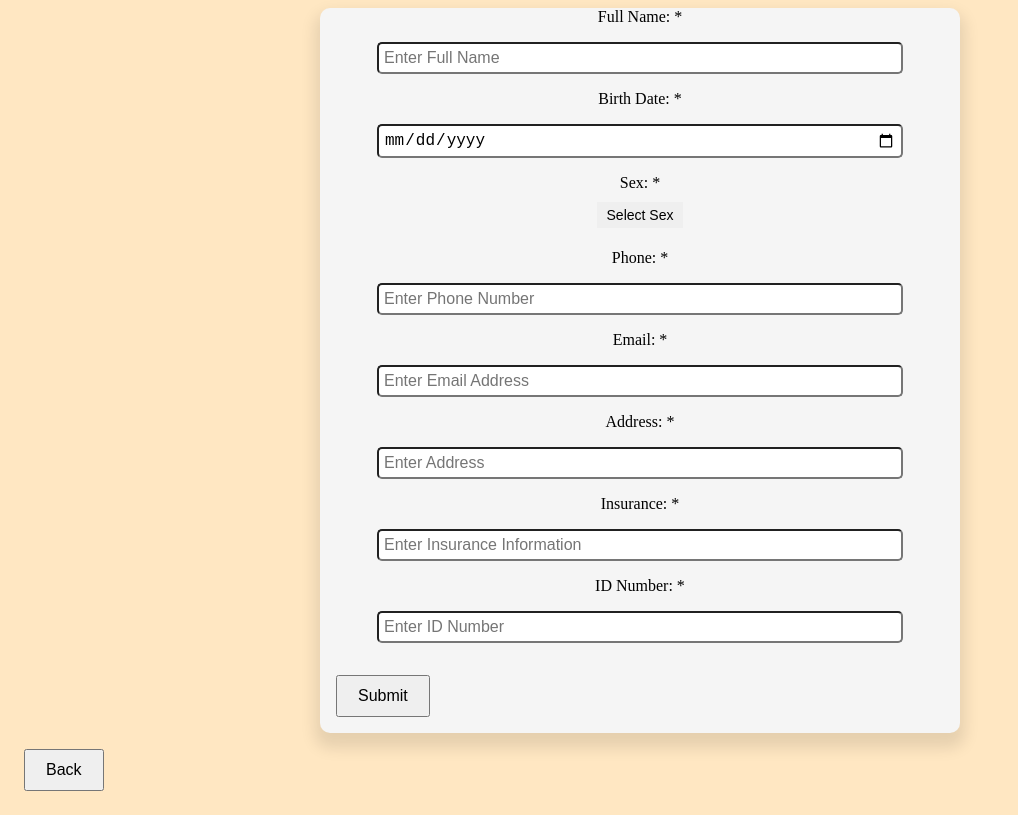
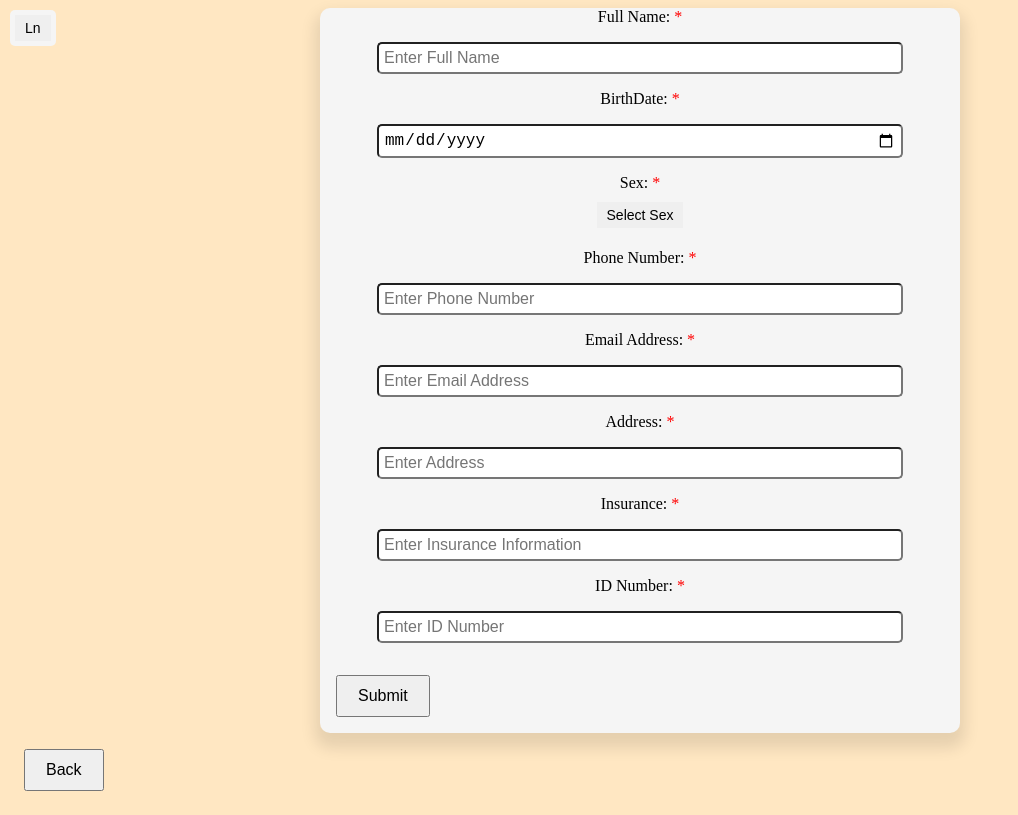
Before and after one commit to mohammadabk2/Beit-Hanina-Community-Center-Vol-App, a React (Create React App) app in the folder client/: page /sign-up in a window 1280 px wide. Shown: the whole page, without its empty margins (0-1018 px from the left). Built offline with nearby package versions, Linux system fonts and the light colour scheme.

Commit message:
adds color to the stars, moves lnOptions to its own file.

```diff
--- a/client/src/App.js
+++ b/client/src/App.js
@@ -10,11 +10,12 @@ import {
 import DynamicInput from "./components/InputComponent";
 import DynamicButton from "./components/ButtonComponent";
 import DropDownMenu from "./components/DropDownMenu";
+import { lnOptions } from "./components/language";
 
 function App() {
   const [username, setUserName] = useState("");
   const [password, setPassword] = useState("");
-  const [isDropdownOpen, setIsDropdownOpen] = useState(false);
+  // const [isDropdownOpen, setIsDropdownOpen] = useState(false);
 
   //TODO these could be changed so that it doesnt save the value each letter
   const handleUserName = (event) => {
@@ -37,24 +38,11 @@ function App() {
     navigate("/sign-up");
   };
 
-  const options = [
-    {
-      label: "ar",
-      href: "#option1",
-      onClick: () => console.log("Arabic clicked"),
-    },
-    {
-      label: "en",
-      href: "#option2",
-      onClick: () => console.log("English clicked"),
-    },
-    // { label: "hb", href: "#option3", onClick: () => console.log("hebrew clicked") },
-  ];
 
   return (
     <div className="app flex-box flex-column">
       <div className="drop-down">
-        <DropDownMenu className="language-button" text="Ln" options={options} />
+        <DropDownMenu className="language-button" text="Ln" options={lnOptions} />
       </div>
       <header className="app-header">
         <h1>Beit Hanina Community Center Volunteer App</h1>
--- /dev/null
+++ b/client/src/components/language.js
@@ -0,0 +1,13 @@
+export const lnOptions = [
+  {
+    label: "ar",
+    href: "#option1",
+    onClick: () => console.log("Arabic clicked"),
+  },
+  {
+    label: "en",
+    href: "#option2",
+    onClick: () => console.log("English clicked"),
+  },
+  // { label: "hb", href: "#option3", onClick: () => console.log("hebrew clicked") },
+];
--- a/client/src/pages/SignUpPage/SignUp.css
+++ b/client/src/pages/SignUpPage/SignUp.css
@@ -12,3 +12,7 @@
   margin-bottom: 1rem;
   padding: 5px;
 }
+
+.red-star{
+  color: red;
+}
--- a/client/src/pages/SignUpPage/SignUp.js
+++ b/client/src/pages/SignUpPage/SignUp.js
@@ -13,6 +13,7 @@ import "./SignUp.css";
 import DynamicButton from "../../components/ButtonComponent";
 import DynamicInput from "../../components/InputComponent";
 import DropDownMenu from "../../components/DropDownMenu";
+import { lnOptions } from "../../components/language";
 
 // import pages here
 
@@ -47,7 +48,7 @@ function SignUpPage() {
     setFormData({ ...formData, sex: value });
   };
 
-  const options = [
+  const sexOptions = [
     {
       label: "male",
       href: "#option1",
@@ -65,10 +66,23 @@ function SignUpPage() {
 
   return (
     <div>
+      <div className="drop-down">
+        <DropDownMenu
+          className="language-button"
+          text="Ln"
+          options={lnOptions}
+        />
+      </div>
       <div className="flex-box">
-        <form onSubmit={handleSubmit} className="form-container smooth-shadow-box">
+        <form
+          onSubmit={handleSubmit}
+          className="form-container smooth-shadow-box"
+        >
           <div className="flex-box flex-column">
-            <label>Full Name: *</label>
+            <div>
+              <label>Full Name: </label>
+              <label className="red-star">*</label>
+            </div>
             <DynamicInput
               className="input-field"
               type="text"
@@ -80,7 +94,10 @@ function SignUpPage() {
           </div>
 
           <div className="flex-box flex-column">
-            <label>Birth Date: *</label>
+            <div>
+              <label>BirthDate: </label>
+              <label className="red-star">*</label>
+            </div>
             <DynamicInput
               className="input-field"
               type="date"
@@ -92,17 +109,21 @@ function SignUpPage() {
 
           <div className="flex-box flex-column">
             <div>
-              <label>Sex: </label><label>*</label>
+              <label>Sex: </label>
+              <label className="red-star">*</label>
             </div>
             <DropDownMenu
               className="sex-button"
               text={formData.sex || "Select Sex"}
-              options={options}
+              options={sexOptions}
             />
           </div>
 
           <div className="flex-box flex-column">
-            <label>Phone: *</label>
+            <div>
+              <label>Phone Number: </label>
+              <label className="red-star">*</label>
+            </div>
             <DynamicInput
               className="input-field"
               type="tel"
@@ -116,7 +137,10 @@ function SignUpPage() {
           </div>
 
           <div className="flex-box flex-column">
-            <label>Email: *</label>
+            <div>
+              <label>Email Address: </label>
+              <label className="red-star">*</label>
+            </div>
             <DynamicInput
               className="input-field"
               type="email"
@@ -128,7 +152,10 @@ function SignUpPage() {
           </div>
 
           <div className="flex-box flex-column">
-            <label>Address: *</label>
+            <div>
+              <label>Address: </label>
+              <label className="red-star">*</label>
+            </div>
             <DynamicInput
               className="input-field"
               type="text"
@@ -140,7 +167,10 @@ function SignUpPage() {
           </div>
 
           <div className="flex-box flex-column">
-            <label>Insurance: *</label>
+            <div>
+              <label>Insurance: </label>
+              <label className="red-star">*</label>
+            </div>
             <DynamicInput
               className="input-field"
               type="text"
@@ -152,7 +182,10 @@ function SignUpPage() {
           </div>
 
           <div className="flex-box flex-column">
-            <label>ID Number: *</label>
+            <div>
+              <label>ID Number: </label>
+              <label className="red-star">*</label>
+            </div>
             <DynamicInput
               className="input-field"
               type="text"
```
Also changed, not shown: 1 other file (tests, documents, lock files or other folders).
